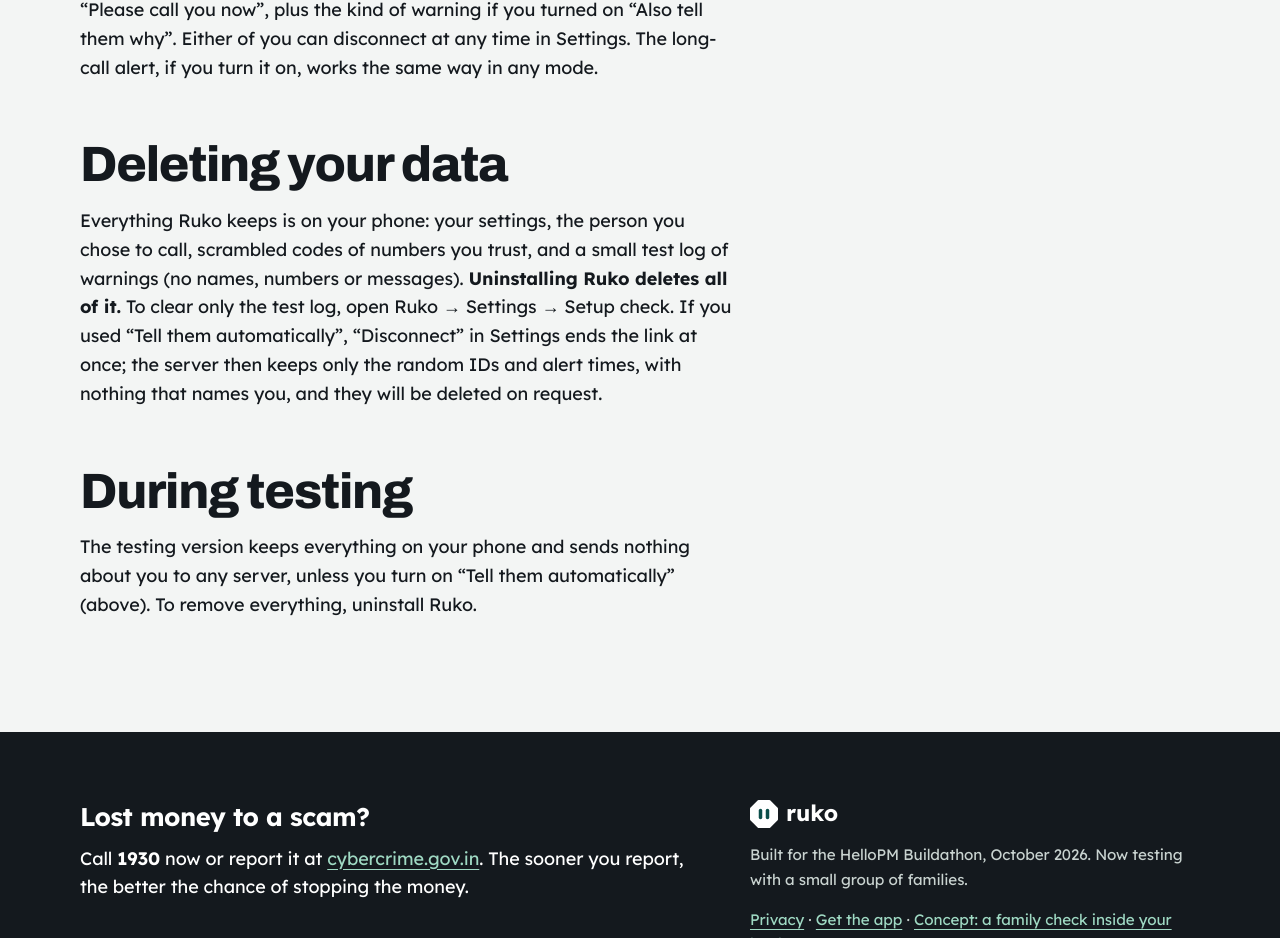
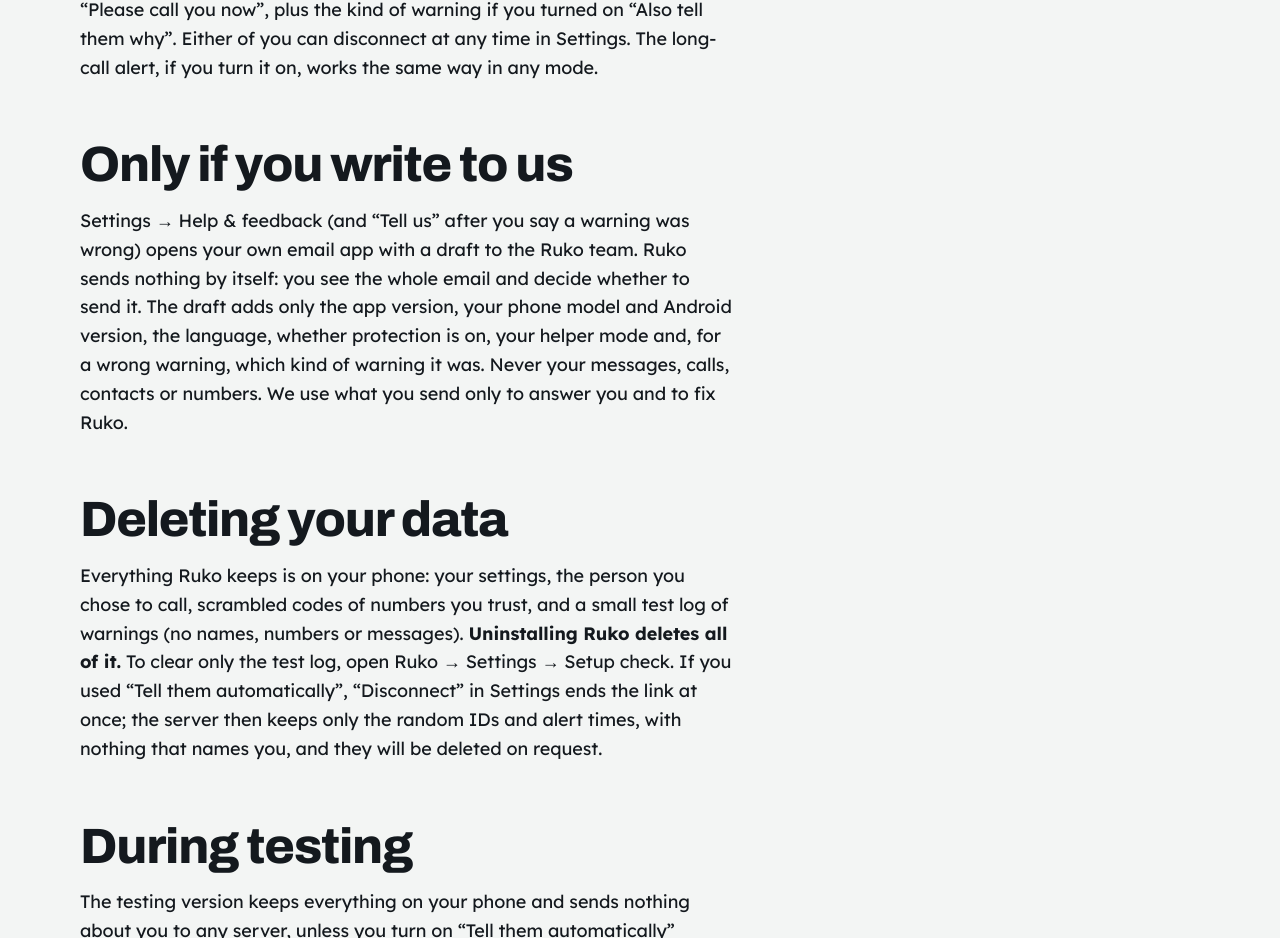
Before and after one commit to rnntech/ruko-web, a Next.js app: page /privacy in a window 1280 px wide. Shown: the part 2980-3918 px from the top of the page. Built offline with nearby package versions, Linux system fonts and the light colour scheme.

Commit message:
wip: D-148 Help & feedback and 'Tell us' after a wrong warning, by the person's own email; privacy page and proposal

```diff
--- a/app/privacy/page.tsx
+++ b/app/privacy/page.tsx
@@ -106,6 +106,14 @@ export default function PrivacyPage() {
             why&rdquo;. Either of you can disconnect at any time in Settings. The long-call alert, if you turn it on,
             works the same way in any mode.
           </p>
+          <h2 style={{ marginTop: 56 }}>Only if you write to us</h2>
+          <p className="measure">
+            Settings &rarr; Help &amp; feedback (and &ldquo;Tell us&rdquo; after you say a warning was wrong) opens your own
+            email app with a draft to the Ruko team. Ruko sends nothing by itself: you see the whole email and decide
+            whether to send it. The draft adds only the app version, your phone model and Android version, the language,
+            whether protection is on, your helper mode and, for a wrong warning, which kind of warning it was. Never your
+            messages, calls, contacts or numbers. We use what you send only to answer you and to fix Ruko.
+          </p>
           <h2 style={{ marginTop: 56 }}>Deleting your data</h2>
           <p className="measure">
             Everything Ruko keeps is on your phone: your settings, the person you chose to call, scrambled codes of numbers
```
